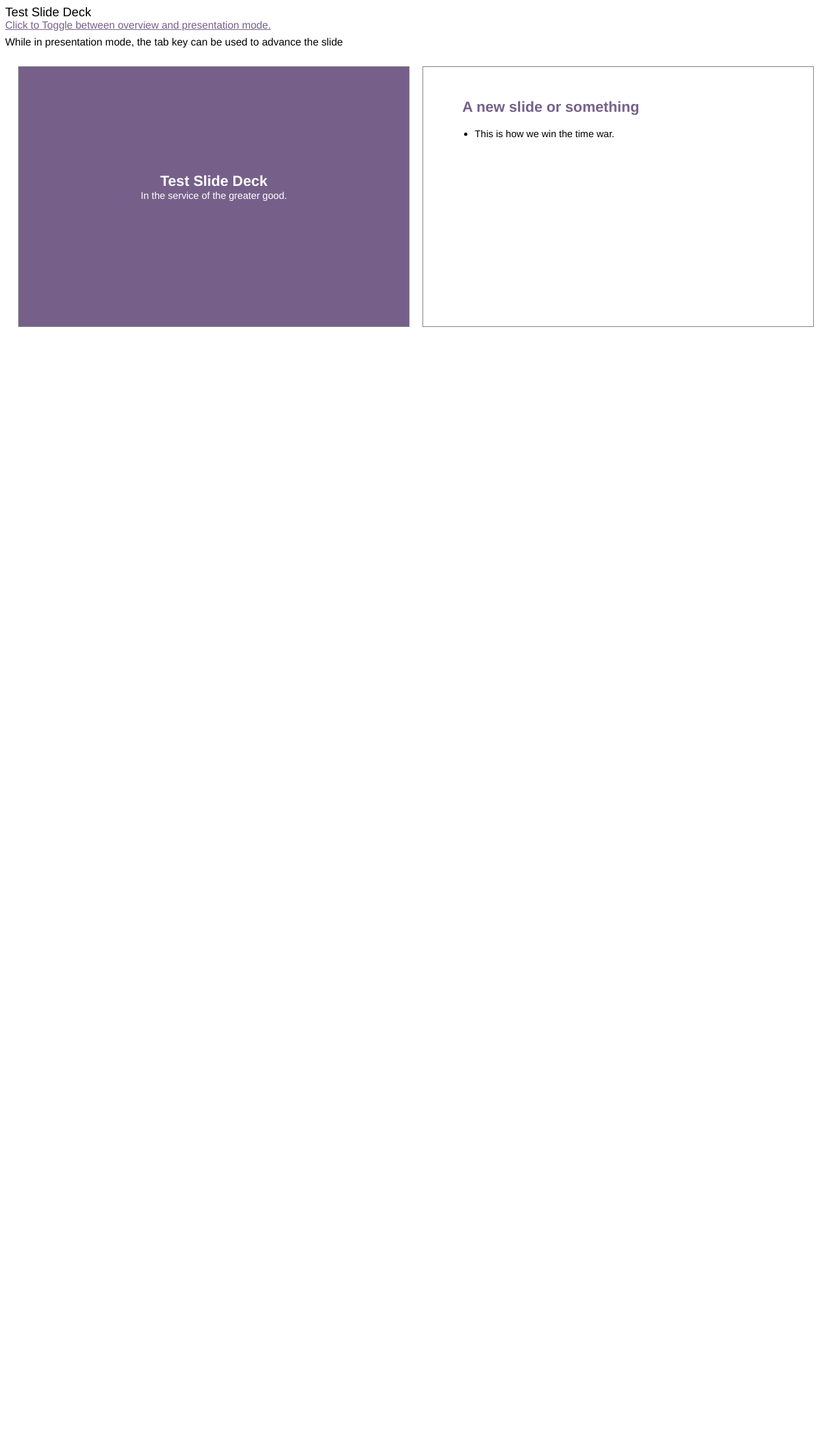
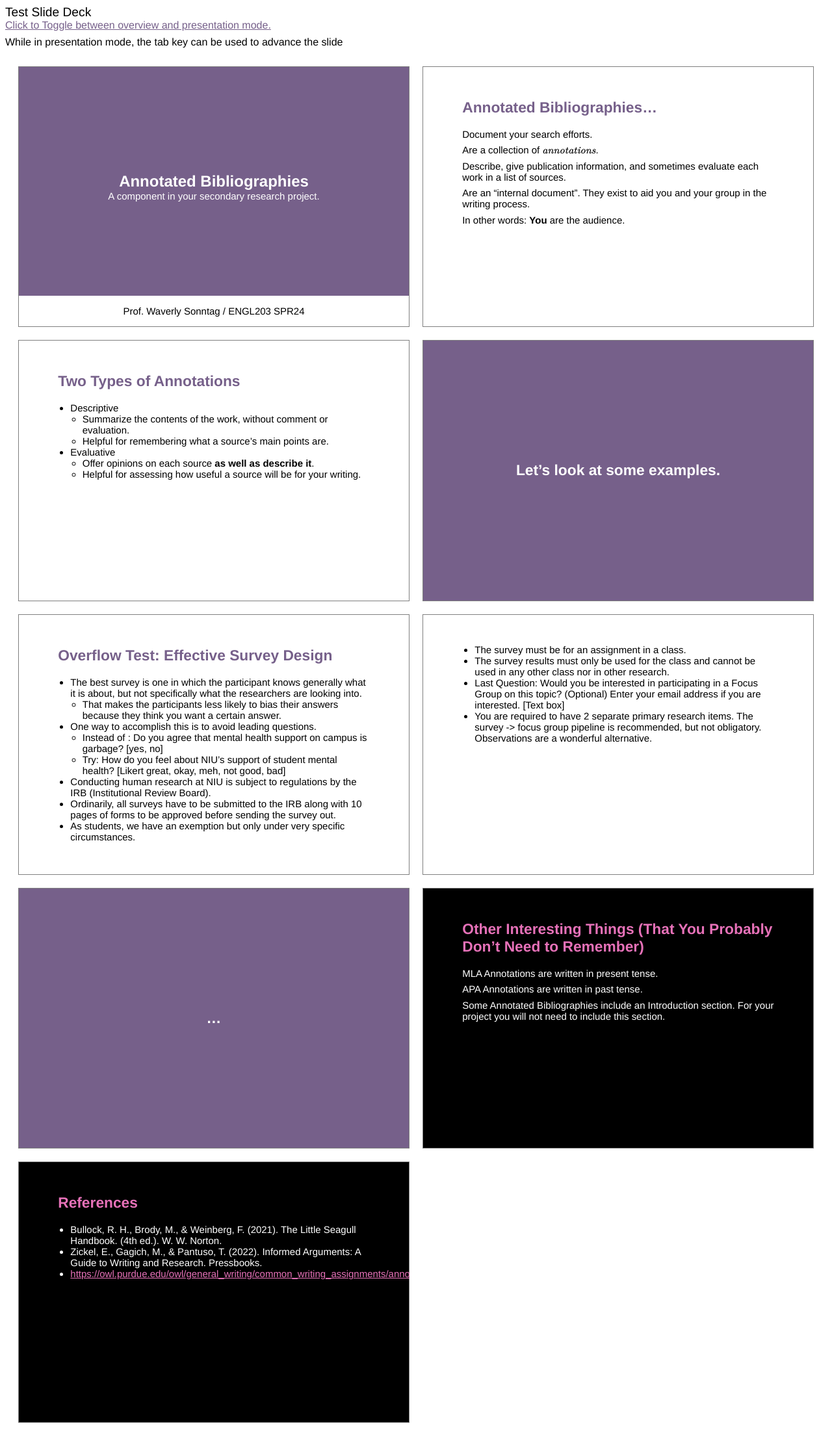
Before and after one commit to reneeverly/slide-deck-template, a Jekyll site: the page built from test.md, in a window 1280 px wide. Shown: the whole page at 65% size. Built offline with Jekyll 4.4.1, drawn with Linux system fonts in a browser that asks for light colours; some web fonts are replaced; before the commit the page ends 900 px from its top, so only the background shows below that.

Commit message:
md pipeline and various bug fixes

```diff
--- a/_layouts/slidedeck.html
+++ b/_layouts/slidedeck.html
@@ -5,10 +5,11 @@
 	<link rel="stylesheet" href="res/theme.css"/>
 	<link rel="stylesheet" href="res/print.css" media="openhtmltopdf"/>
 	<title>{{ page.title }}</title>
+	<meta charset="UTF-8">
 	<meta name="subject" content="{{ page.subject }}"/>
 	<meta name="author" content="{{ page.author }}"/>
 	<meta name="description" content="{{ page.description }}"/>
-	<bookmarks></bookmarks>
+	<!--<bookmarks></bookmarks>-->
 </head>
 <body class="theme {{ page.theme }}">
 	<big class="hideprint fakeheader">{{ page.title }}</big>
--- a/res/main.css
+++ b/res/main.css
@@ -18,8 +18,20 @@ section h2 { font-size: 5cqw; }
 
 .slide-deck-holder:not(:has(input:checked)) > div { height: 100vh; width: 100%; align-content: center; }
 
-section { container-type: inline-size; position: relative; border: 1px solid grey; max-height: 100vh; aspect-ratio: 3/2; margin: auto; font-size: 2.5cqw; }
+section { container-type: inline-size; position: relative; border: 1px solid grey; max-height: 100vh; aspect-ratio: 3/2; margin: auto; }
+
 section ul { padding-left: 4%; }
+
+/* setting cqw to section, not div, to fix scale issue when fullscreen */
+/* using basis 1em = 2.5cqw */
+section p, section ul { font-size: 3.125cqw; } /* 3.125, not 2.5 for reasons unclear to me */
+section h1 { font-size: 5cqw; } /* 2em */
+section h2 { font-size: 4.75cqw; } /* 1.5em */
+section h3 { font-size: 2.925cqw; } /* 1.17em */
+section h4 { font-size: 2.5cqw; } /* 1em */
+section h5 { font-size: 2.075cqw; } /* 0.83em */
+section h6 { font-size: 1.675cqw; } /* 0.67em */
+
 
 .slide-deck-holder > div { container-type: size; overflow: scroll; /*display: table;*/ }
 
--- a/res/print.css
+++ b/res/print.css
@@ -9,7 +9,7 @@ body, html { margin: 0; padding: 0; }
 div { display: block !important; height: 100%; position: relative; }
 section { display: block !important; height: 100%; min-height: 8in; position: relative; font-size: 0.3in; line-height: 0.4in; } /* 2.5% of 12in */
 
-/*.banner { width: 12in; position: absolute; left: 0in; top: 7in; line-height: 0.5in; }*/
+section.cover { height: 8in; } /* force page height so that banner sits properly */
 
 .cover h1 { margin-top: 25%; }
 .interlude h2 { margin-top: 30%; }
--- a/test.md
+++ b/test.md
@@ -11,13 +11,73 @@ description: A slide deck intended to test the slidedeck template for GitHub Jek
 
 {% include slide.html class="cover" %}
 
-# Test Slide Deck
-In the service of the greater good.
+# Annotated Bibliographies
+A component in your secondary research project.
 
-{% include nextslide.html class="" %}
+<p class="banner">Prof. Waverly Sonntag / ENGL203 SPR24</p>
 
-## A new slide or something
-* This is how we win the time war.
+{% include nextslide.html %}
+
+## Annotated Bibliographies...
+Document your search efforts.
+
+Are a collection of *annotations*.
+
+Describe, give publication information, and sometimes evaluate each work in a list of sources.
+
+Are an "internal document".  They exist to aid you and your group in the writing process.
+
+In other words: **You** are the audience.
+
+{% include nextslide.html %}
+
+## Two Types of Annotations
+* Descriptive
+  * Summarize the contents of the work, without comment or evaluation.
+  * Helpful for remembering what a source's main points are.
+* Evaluative
+  * Offer opinions on each source **as well as describe it**.
+  * Helpful for assessing how useful a source will be for your writing.
+
+{% include nextslide.html class="interlude" %}
+
+## Let's look at some examples.
+
+{% include nextslide.html %}
+
+## Overflow Test: Effective Survey Design
+* The best survey is one in which the participant knows generally what it is about, but not specifically what the researchers are looking into.
+  * That makes the participants less likely to bias their answers because they think you want a certain answer.
+* One way to accomplish this is to avoid leading questions.
+  * Instead of : Do you agree that mental health support on campus is garbage? [yes, no]
+  * Try: How do you feel about NIU’s support of student mental health? [Likert great, okay, meh, not good, bad]
+* Conducting human research at NIU is subject to regulations by the IRB (Institutional Review Board).
+* Ordinarily, all surveys have to be submitted to the IRB along with 10 pages of forms to be approved before sending the survey out.
+* As students, we have an exemption but only under very specific circumstances.
+* The survey must be for an assignment in a class.
+* The survey results must only be used for the class and cannot be used in any other class nor in other research.
+* Last Question: Would you be interested in participating in a Focus Group on this topic? (Optional) Enter your email address if you are interested. [Text box]
+* You are required to have 2 separate primary research items.  The survey -> focus group pipeline is recommended, but not obligatory.  Observations are a wonderful alternative.
+
+{% include nextslide.html class="interlude" %}
+
+## ...
+
+{% include nextslide.html class="inverse theme pink" %}
+
+## Other Interesting Things (That You Probably Don't Need to Remember)
+MLA Annotations are written in present tense.
+
+APA Annotations are written in past tense.
+
+Some Annotated Bibliographies include an Introduction section.  For your project you will not need to include this section.
+
+{% include nextslide.html class="inverse theme pink" %}
+
+## References
+* Bullock, R. H., Brody, M., & Weinberg, F. (2021). The Little Seagull Handbook. (4th ed.). W. W. Norton.
+* Zickel, E., Gagich, M., & Pantuso, T. (2022). Informed Arguments: A Guide to Writing and Research. Pressbooks.
+* <a href="https://owl.purdue.edu/owl/general_writing/common_writing_assignments/annotated_bibliographies/annotated_bibliography_samples.html" title="A website which covers how to create an annotated bibliography.">https://owl.purdue.edu/owl/general_writing/common_writing_assignments/annotated_bibliographies/annotated_bibliography_samples.html</a>
 
 {% include endslide.html %}
 
```
Also changed, not shown: README.md (+5 -3 lines), sample.html (deleted, +0 -156 lines), 1 other file.
